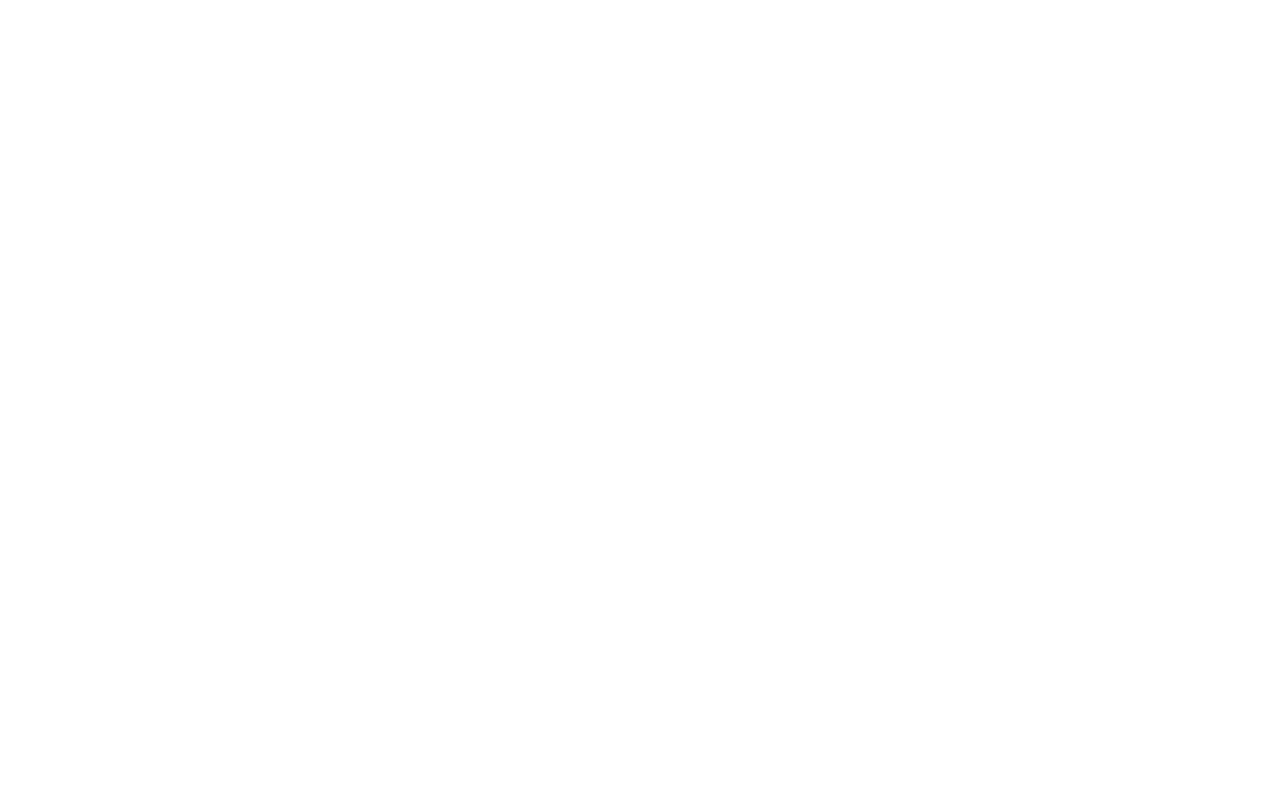
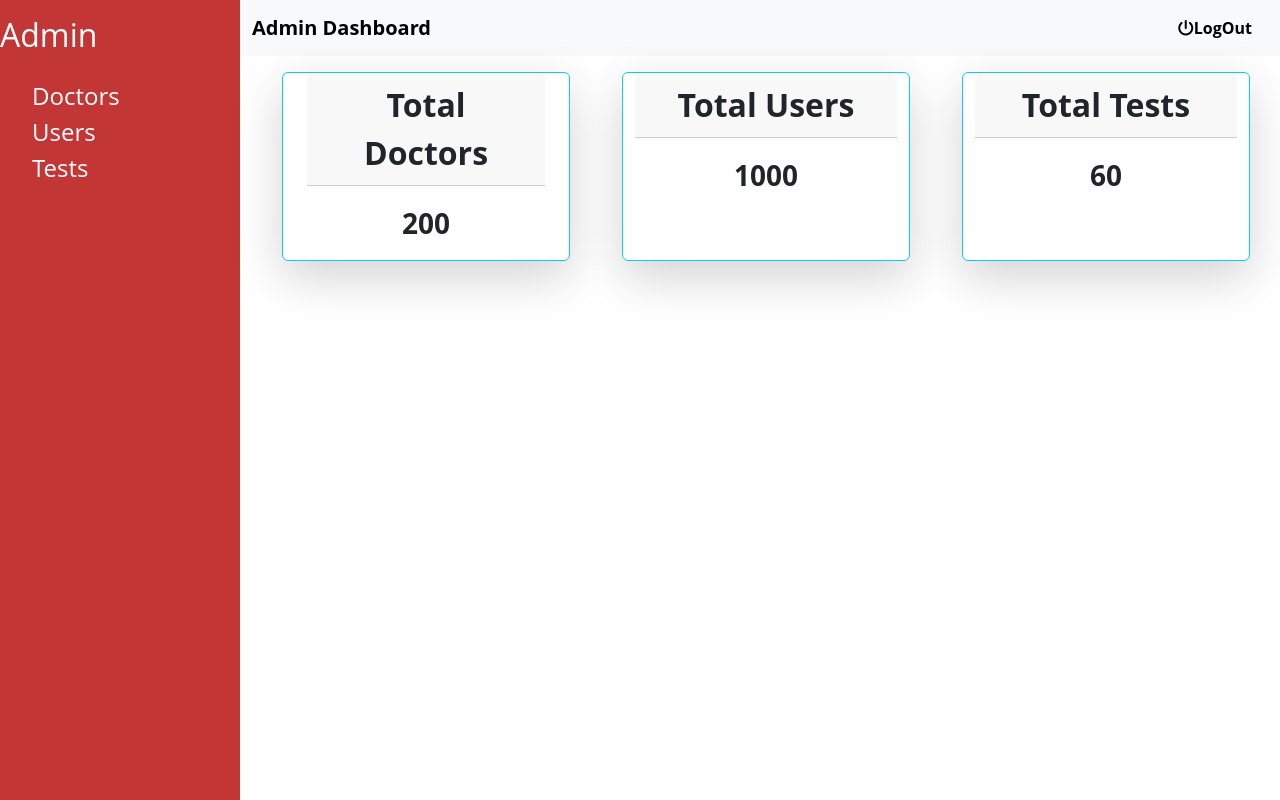
Before and after one commit to SheaikhNazib/My-CSE299-withReact, a React (Create React App) app: page /admin in a window 1280 px wide. Before the commit this address had no page. Built offline with nearby package versions, Linux system fonts and the light colour scheme.

Commit message:
admin section edited

```diff
--- a/src/App.js
+++ b/src/App.js
@@ -5,7 +5,10 @@
 import Login from "./components/Login";
 import Register from "./components/Register";
 import Tests from "./components/Tests";
-// import Admin from "./components/Admin";
+import Admin from "./components/Admin";
+import Admin_doctors from "./components/Admin_doctors";
+import Admin_users from "./components/Admin_users";
+import Admin_tests from "./components/Admin_tests";
 
 
 import { BrowserRouter, Routes, Route } from "react-router-dom";
@@ -23,6 +26,10 @@
           <Route path="tests" element={<Tests />} />
           <Route path="login" element={<Login />} />
           <Route path="register" element={<Register />} />
+          <Route path="admin" element={<Admin />} />
+          <Route path="admin_doctors" element={<Admin_doctors />} />
+          <Route path="admin_users" element={<Admin_users />} />
+          <Route path="admin_tests" element={<Admin_tests />} />
         </Routes>
       </BrowserRouter>
     </>
--- a/src/components/Admin.js
+++ b/src/components/Admin.js
@@ -1,54 +1,38 @@
-import React from 'react'
+import React from 'react';
+import Admin_nav from './Admin_nav';
 
 function Admin() {
     return (
         <>
-            <section>
-                <div class="sidebar text-white">
-                    <h2 class="py-3">Admin</h2>
-                    <div class="fs-4">
-                        <li class="py-1">Doctors</li>
-                        <li class="py-1">Users</li>
-                        <li class="py-1">Tests</li>
-                    </div>
-                </div>
-            </section>
+            <Admin_nav />
 
-            <nav class="navbar bg-body-tertiary">
-                <div class="container-fluid">
-                    <a class="navbar-brand fw-bold">Admin Dashboard</a>
-                    <a href="login.html" class="text-black text-decoration-none logout"><i class="fa-solid fa-power-off"></i>
-                        <span class="me-3 fw-bold">LogOut</span></a>
-                </div>
-            </nav>
-
-            <section class="card-section p-3 row justify-content-around">
-                <div class="card border-info mb-3 shadow-lg px-4" style="max-width: 18rem;">
-                    <div class="card-header fs-2 fw-bold text-center">Total Doctors</div>
-                    <div class="card-body">
-                        {/* <!-- <h5 class="card-title">Info card title</h5> --> */}
-                        <p class="card-text fs-3 fw-bold text-center">200</p>
+            <section className="card-section p-3 row justify-content-around">
+                <div className="card border-info mb-3 shadow-lg px-4" style={{ maxWidth: '18rem' }}>
+                    <div className="card-header fs-2 fw-bold text-center">Total Doctors</div>
+                    <div className="card-body">
+                        {/* <h5 className="card-title">Info card title</h5> */}
+                        <p className="card-text fs-3 fw-bold text-center">200</p>
                     </div>
                 </div>
 
-                <div class="card border-info mb-3 shadow-lg" style="max-width: 18rem;">
-                    <div class="card-header fs-2 fw-bold text-center">Total Users</div>
-                    <div class="card-body">
-                        {/* <!-- <h5 class="card-title">Info card title</h5> --> */}
-                        <p class="card-text fs-3 fw-bold text-center">1000</p>
+                <div className="card border-info mb-3 shadow-lg" style={{ maxWidth: '18rem' }}>
+                    <div className="card-header fs-2 fw-bold text-center">Total Users</div>
+                    <div className="card-body">
+                        {/* <h5 className="card-title">Info card title</h5> */}
+                        <p className="card-text fs-3 fw-bold text-center">1000</p>
                     </div>
                 </div>
 
-                <div class="card border-info mb-3 shadow-lg" style="max-width: 18rem;">
-                    <div class="card-header fs-2 fw-bold text-center">Total Tests</div>
-                    <div class="card-body">
-                        {/* <!-- <h5 class="card-title">Info card title</h5> --> */}
-                        <p class="card-text fs-3 fw-bold text-center">60</p>
+                <div className="card border-info mb-3 shadow-lg" style={{ maxWidth: '18rem' }}>
+                    <div className="card-header fs-2 fw-bold text-center">Total Tests</div>
+                    <div className="card-body">
+                        {/* <h5 className="card-title">Info card title</h5> */}
+                        <p className="card-text fs-3 fw-bold text-center">60</p>
                     </div>
                 </div>
             </section>
         </>
-    )
+    );
 }
 
-export default Admin
+export default Admin;
--- a/src/components/Admin_doctors.js
+++ b/src/components/Admin_doctors.js
@@ -1,45 +1,47 @@
-import React from 'react'
+import React from 'react';
+import Admin_nav from './Admin_nav';
 
 function Admin_doctors() {
     return (
         <>
-      <div class="container mt-4">
+            <Admin_nav />
+            <div className="container mt-4">
                 <h3>List of Doctors</h3>
-            <ul class="list-group">
-                <li class="list-group-item">
-                    <div class="row align-items-center">
-                        <div class="col-md-2">
-                            <img src="doctor_image.jpg" alt="Doctor Image" class="img-fluid" />
+                <ul className="list-group">
+                    <li className="list-group-item">
+                        <div className="row align-items-center">
+                            <div className="col-md-2">
+                                <img src="doctor_image.jpg" alt="Doctor Image" className="img-fluid" />
                             </div>
-                        <div class="col-md-6">
-                            <h5 class="mb-0">Doctor's Name</h5>
-                            <p class="mb-0">Doctor's Degree</p>
+                            <div className="col-md-6">
+                                <h5 className="mb-0">Doctor's Name</h5>
+                                <p className="mb-0">Doctor's Degree</p>
                             </div>
-                        <div class="col-md-4 text-end">
-                            <button class="btn btn-danger">Delete</button>
+                            <div className="col-md-4 text-end">
+                                <button className="btn btn-danger">Delete</button>
                             </div>
                         </div>
                     </li>
                 </ul>
-            <ul class="list-group">
-                <li class="list-group-item">
-                    <div class="row align-items-center">
-                        <div class="col-md-2">
-                            <img src="doctor_image.jpg" alt="Doctor Image" class="img-fluid" />
+                <ul className="list-group">
+                    <li className="list-group-item">
+                        <div className="row align-items-center">
+                            <div className="col-md-2">
+                                <img src="doctor_image.jpg" alt="Doctor Image" className="img-fluid" />
                             </div>
-                        <div class="col-md-6">
-                            <h5 class="mb-0">Doctor's Name</h5>
-                            <p class="mb-0">Doctor's Degree</p>
+                            <div className="col-md-6">
+                                <h5 className="mb-0">Doctor's Name</h5>
+                                <p className="mb-0">Doctor's Degree</p>
                             </div>
-                        <div class="col-md-4 text-end">
-                            <button class="btn btn-danger">Delete</button>
+                            <div className="col-md-4 text-end">
+                                <button className="btn btn-danger">Delete</button>
                             </div>
                         </div>
                     </li>
                 </ul>
             </div>
         </>
-  )
+    );
 }
 
-export default Admin_doctors
+export default Admin_doctors;
--- /dev/null
+++ b/src/components/Admin_nav.js
@@ -0,0 +1,33 @@
+import React from 'react'
+
+function Admin_nav() {
+    return (
+        <>
+            <section>
+                <div className="sidebar text-white">
+                    <a href="/admin" className="text-white text-decoration-none"><h2 className="py-3">Admin</h2></a>
+
+                    <div className="fs-4">
+                        <ul>
+                            <a href='/admin_doctors' className="py-1 text-white text-decoration-none "><li >Doctors</li></a>
+                            <a href='/admin_users' className="py-1 text-white text-decoration-none "><li >Users</li></a>
+                            <a href='/admin_tests' className="py-1 text-white text-decoration-none "><li >Tests</li></a>
+                        </ul>
+                    </div>
+                </div>
+            </section>
+
+            <nav className="navbar bg-body-tertiary">
+                <div className="container-fluid">
+                    <a className="navbar-brand fw-bold">Admin Dashboard</a>
+                    <a href="/login" className="text-black text-decoration-none logout">
+                        <i className="fa-solid fa-power-off"></i>
+                        <span className="me-3 fw-bold">LogOut</span>
+                    </a>
+                </div>
+            </nav>
+        </>
+    )
+}
+
+export default Admin_nav
--- /dev/null
+++ b/src/components/Admin_tests.js
@@ -0,0 +1,13 @@
+import React from 'react'
+import Admin_nav from './Admin_nav'
+
+function Admin_tests() {
+  return (
+    <>
+     <Admin_nav />
+     <h2> Test name</h2>
+    </>
+  )
+}
+
+export default Admin_tests
--- a/src/components/Admin_users.js
+++ b/src/components/Admin_users.js
@@ -1,12 +1,13 @@
 import React from 'react'
-
+import Admin_nav from './Admin_nav';
 function Admin_users() {
     return (
         <>
+            <Admin_nav />
             <div class="container mt-3">
                 <h5 class="fw-bold">Search by Date</h5>
                 <input class="p-3 rounded" type="date" id="date-picker" />
-                    <h4 class="mt-4">List of the appointment and lab test list :</h4>
+                <h4 class="mt-4">List of the appointment and lab test list :</h4>
             </div>
         </>
     )
```
Also changed, not shown: src/components/Login.js (+60 -10 lines). Lines whose indentation alone changed are shown as unchanged.
